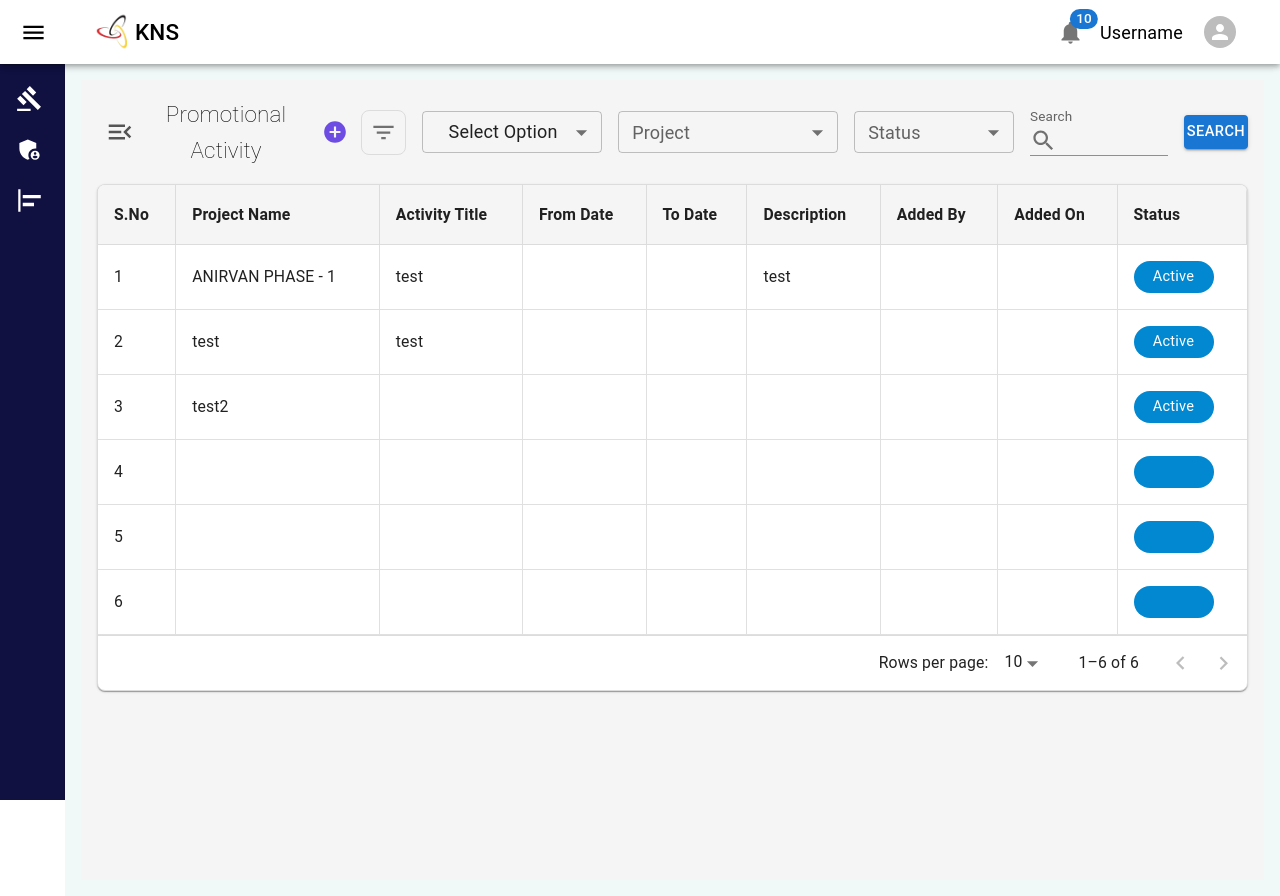
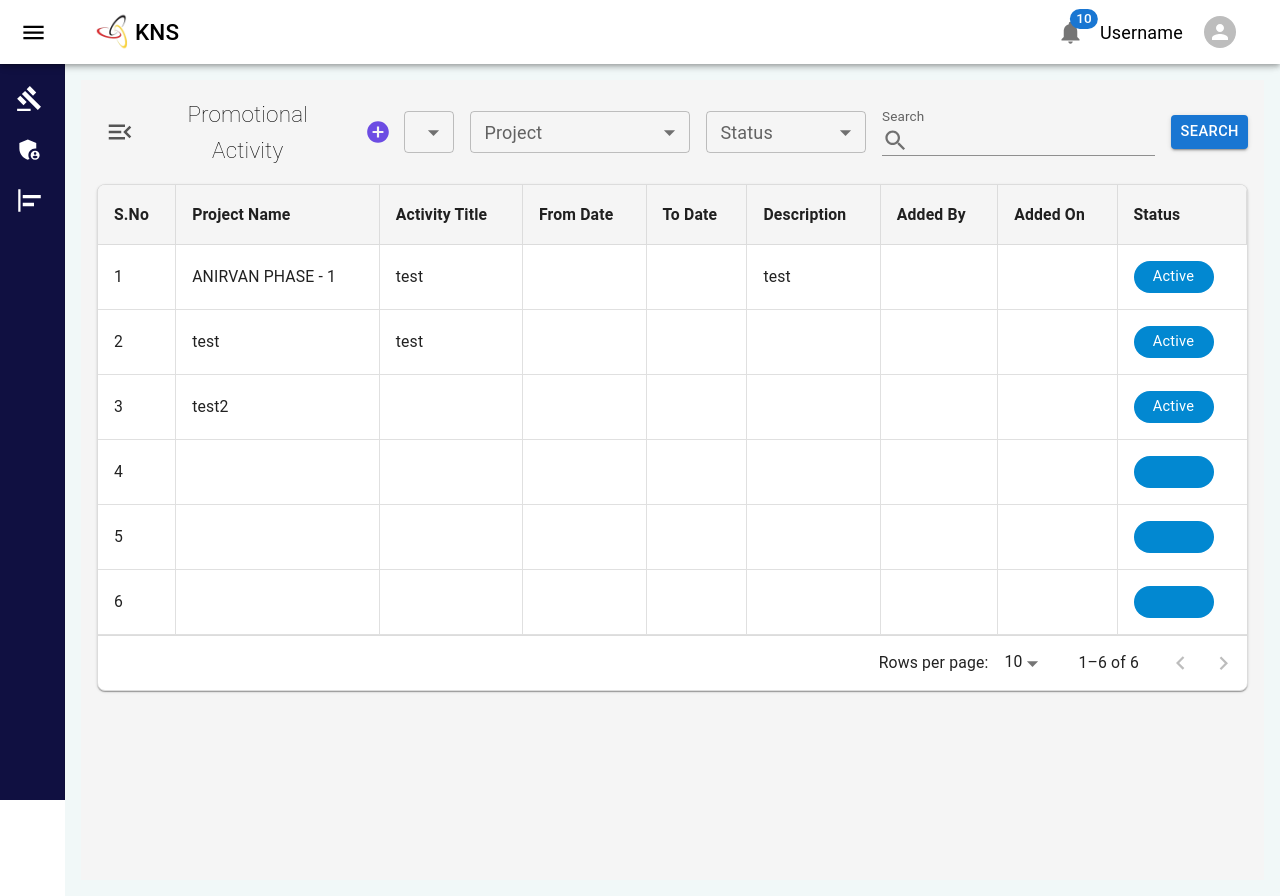
Before and after one commit to harshuharshi222-hash/react-js-project, a React (Vite) app: page / in a window 1280 px wide. Built offline with nearby package versions, Linux system fonts and the light colour scheme.

Commit message:
checkbox update

```diff
--- a/src/components/promotionalt.jsx
+++ b/src/components/promotionalt.jsx
@@ -180,16 +180,6 @@ export default function PromotionalActivity() {
 
 
 
-                                 {/* <Divider sx={{mb:3}}/> */}
-        {/* <Box sx={{ display: "flex", gap: 2 }}>
-            <FormControl size="small" sx={{ minWidth: 20   }}>
-            <Select label="Project" >
-              <MenuItem value="">SL No</MenuItem>
-              <MenuItem value="1">PRO</MenuItem>
-              <MenuItem value="2">ANi</MenuItem>
-            </Select>
-          </FormControl> */}
-
 
           <Box
       sx={{
@@ -198,29 +188,24 @@ export default function PromotionalActivity() {
         gap: 2,
       }}
     >
-      {/* Filter Icon */}
-      <IconButton
-        sx={{
-          border: "1px solid #dcdcdc",
-          borderRadius: 2,
-          background: "#f5f5f5",
-        }}
-      >
-        <FilterListIcon />
-      </IconButton>
+
 
       {/* Select Dropdown */}
-      <FormControl size="small" sx={{ minWidth: 180 }}>
+      <FormControl size="small" sx={{ minWidth: 50 }}>
         <Select
+
           multiple
           value={selected}
           onChange={handleChange}
           displayEmpty
+
           renderValue={(selected) => {
-            if (selected.length === 0) {
-              return "Select Option";
-            }
-            return selected.join(", ");
+            // if (selected === 0) {
+            //   return "Select Option";
+            // }
+           <FilterListIcon />
+
+            // return selected.join(" ");
           }}
         >
           <MenuItem value="SL No">
```
